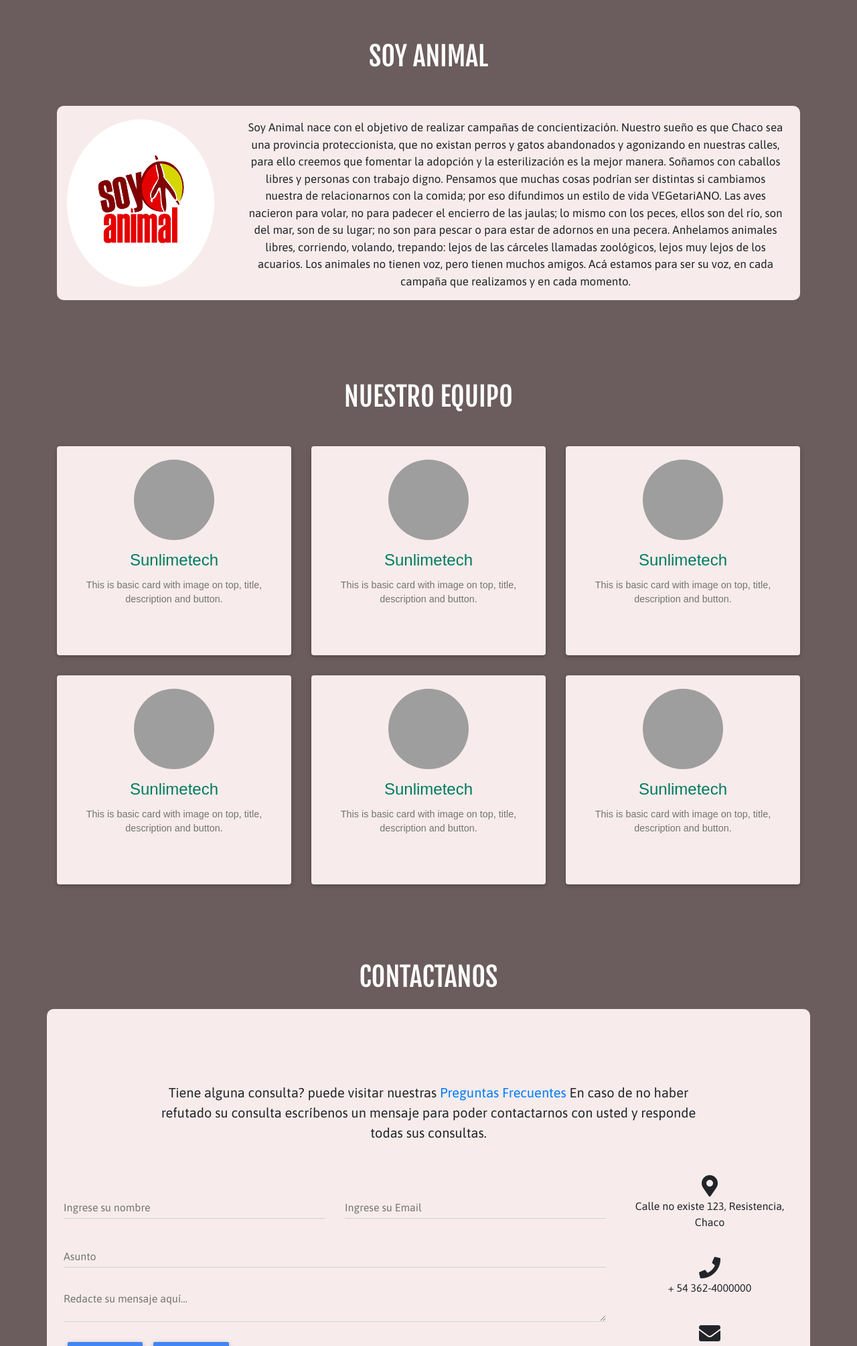
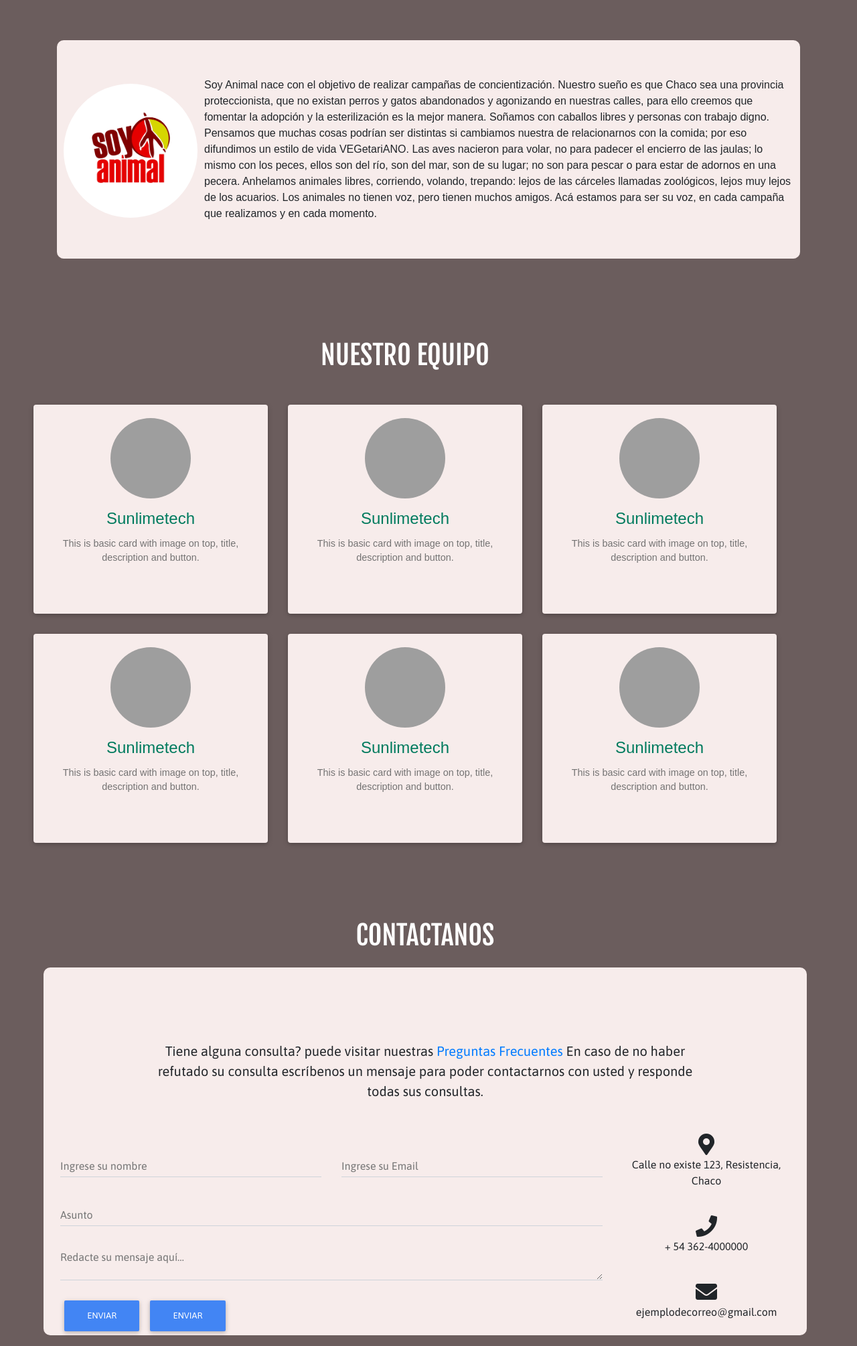
Before and after one commit to Elias-N-F/4pets, a Django app: page / in a window 1280 px wide. Shown: the part 886-2895 px from the top of the page at 67% size. Run offline with Django 3.2, Linux system fonts and the light colour scheme; parts of the project's set-up code (start-up, migrations or seed data) failed here and were passed over; some libraries are stand-ins or nearby versions; some web fonts are replaced; grey boxes are pictures that could not be loaded.

Commit message:
mas front que el front

```diff
--- a/templates/HomePage.html
+++ b/templates/HomePage.html
@@ -102,17 +102,13 @@
 
 <section>
   <div class="container">
-  <h5 class="section-title h1">Soy Animal</h5>
-  <div id="col12"class="col-12">
-  <img id="SoyAnimal" src="{%static '/Img/SoyAnimal.png'%}" alt="">
-  <p id="textoSoyAnimal">Soy Animal nace con el objetivo de realizar campañas de concientización. Nuestro sueño es que Chaco sea una provincia proteccionista, que no existan perros y gatos abandonados y agonizando en nuestras calles, para ello creemos que fomentar la adopción y la esterilización es la mejor manera. Soñamos con caballos libres y personas con trabajo digno. Pensamos que muchas cosas podrían ser distintas si cambiamos nuestra de relacionarnos con la comida; por eso difundimos un estilo de vida VEGetariANO.
+  <div id="col12"class="col-12" style="width: 100vw; padding: 25px 10px;display: flex;justify-content: center; align-items: center;">
+  <p id="textoSoyAnimal" style=" border-radius: 10%;">
+  <img id="SoyAnimal" style="overflow: hidden;border-radius: 100%; width: 200px; height: 200px" src="{%static '/Img/SoyAnimal.png'%}" alt=""> <br><hr>
+  Soy Animal nace con el objetivo de realizar campañas de concientización. Nuestro sueño es que Chaco sea una provincia proteccionista, que no existan perros y gatos abandonados y agonizando en nuestras calles, para ello creemos que fomentar la adopción y la esterilización es la mejor manera. Soñamos con caballos libres y personas con trabajo digno. Pensamos que muchas cosas podrían ser distintas si cambiamos nuestra de relacionarnos con la comida; por eso difundimos un estilo de vida VEGetariANO.
 Las aves nacieron para volar, no para padecer el encierro de las jaulas; lo mismo con los peces, ellos son del río, son del mar, son de su lugar; no son para pescar o para estar de adornos en una pecera.
 Anhelamos animales libres, corriendo, volando, trepando: lejos de las cárceles llamadas zoológicos, lejos muy lejos de los acuarios.
 Los animales no tienen voz, pero tienen muchos amigos. Acá estamos para ser su voz, en cada campaña que realizamos y en cada momento.</p>
-  </div>
-  <div id="col12" class="col-12">
-
-
   </div>
   </div>
 </section>
@@ -122,7 +118,7 @@ Los animales no tienen voz, pero tienen muchos amigos. Acá estamos para ser su
 
 
 <!-- Team -->
-<section id="team" class="pb-5">
+<section id="team" class="pb-5" style="margin-left: -70px">
     <div class="container">
         <h5 class="section-title h1">Nuestro Equipo</h5>
         <div class="row">
@@ -418,7 +414,7 @@ Los animales no tienen voz, pero tienen muchos amigos. Acá estamos para ser su
 
 
 <!--Section: Contact v.2-->
-<section class="mb-4">
+<section class="mb-4" style="margin-left: 30px; margin-right: -30px">
 
   <h5 class="h1-responsive text-center my-4">CONTACTANOS</h5>
     <div class="container"id="colform">
--- a/templates/Pages/RegistroAnimalConfirmacion.html
+++ b/templates/Pages/RegistroAnimalConfirmacion.html
@@ -4,9 +4,7 @@
     <link href="{%static 'Css/RegistroAnimalBasico.css'%}" rel="stylesheet" media="all">
     <link href="{%static 'Css/RegistroAnimalConfirmacion.css'%}" rel="stylesheet" >
 {%endblock%}
-      {%block content%}
-
-
+{%block content%}
 <!-- CONTENIDO -->
     <div class="page-wrapper bg-red p-t-180 p-b-100 font-robo">
         <div class="wrapper wrapper--w960">
```
Also changed, not shown: templates/Pages/MisMascotas.html (+6 -1 lines).
